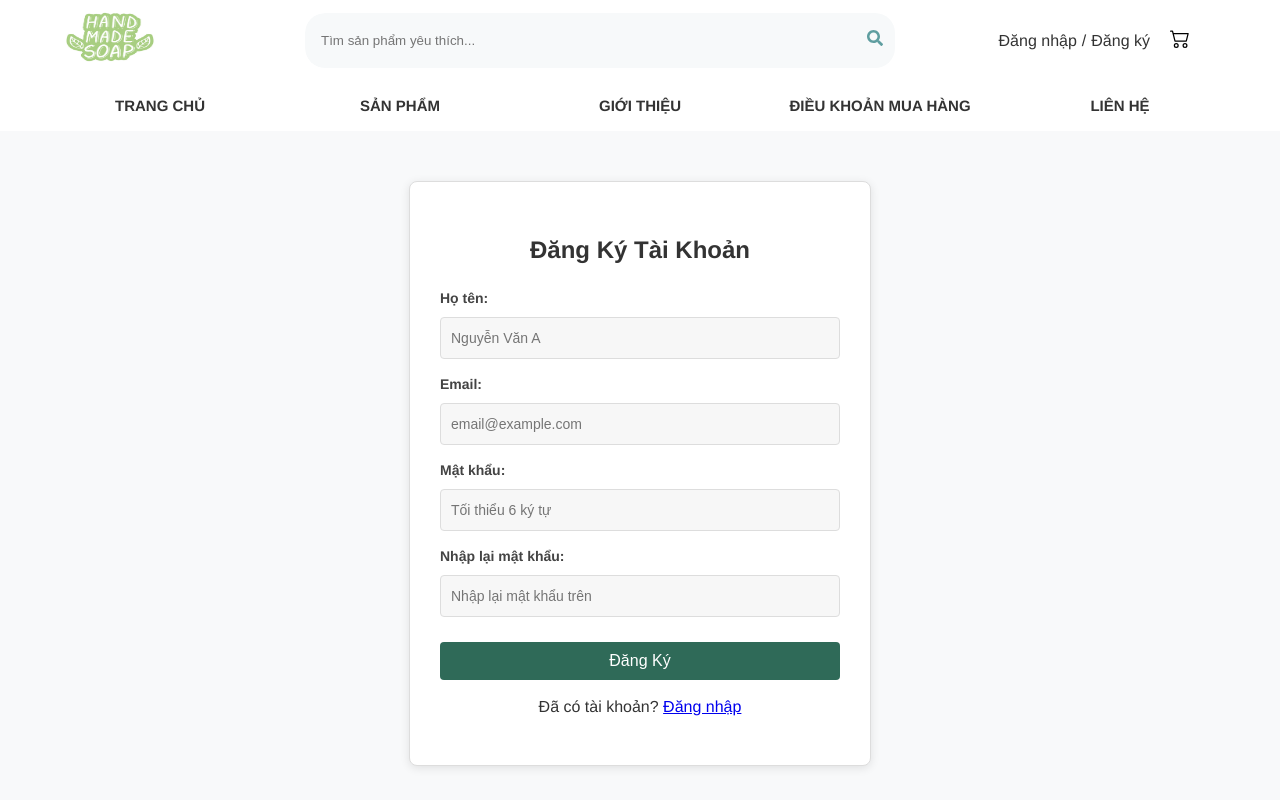
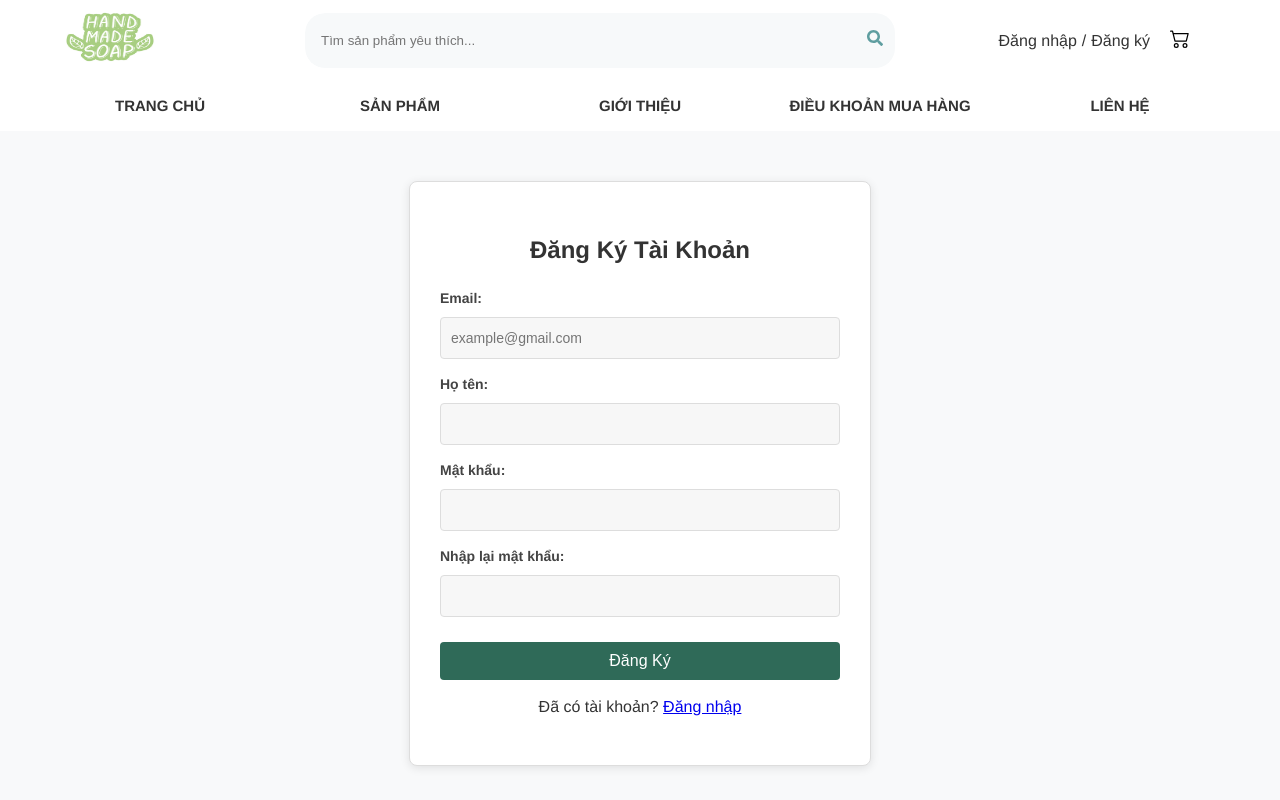
Before and after one commit to thomaspham252/web_fontend, a React (Create React App) app in the folder soap_website/: page /register in a window 1280 px wide. Shown: the top 800 px of the page. Built offline with nearby package versions, Linux system fonts and the light colour scheme.

Commit message:
Update Auth: Enforce Gmail validation & AddressBook

```diff
--- a/soap_website/src/components/personal_page/AddressBook.jsx
+++ b/soap_website/src/components/personal_page/AddressBook.jsx
@@ -9,8 +9,6 @@ const AddressBook = () => {
     const navigate = useNavigate();
     const [user, setUser] = useState(null);
     const [isEditing, setIsEditing] = useState(false);
-
-    // editIndex: 0 (Mặc định), 1 (Địa chỉ khác)
     const [editIndex, setEditIndex] = useState(0);
     const [notification, setNotification] = useState(null);
 
@@ -69,7 +67,17 @@ const AddressBook = () => {
     };
 
     const handleContactChange = (e) => {
-        setContactInfo({ ...contactInfo, [e.target.name]: e.target.value });
+        const { name, value } = e.target;
+
+        if (name === 'phone') {
+            const numericValue = value.replace(/\D/g, '');
+
+            if (numericValue.length <= 10) {
+                setContactInfo({ ...contactInfo, [name]: numericValue });
+            }
+        } else {
+            setContactInfo({ ...contactInfo, [name]: value });
+        }
     };
 
     const handleOpenEdit = (index) => {
@@ -77,13 +85,11 @@ const AddressBook = () => {
         const currentData = user.list_addresses && user.list_addresses[index];
 
         if (index === 0) {
-            // CASE 1: ĐỊA CHỈ MẶC ĐỊNH
             setContactInfo({
                 name: user.name,
                 phone: (currentData && currentData.phone) || user.phone || ''
             });
         } else {
-            // CASE 2: ĐỊA CHỈ KHÁC
             if (currentData) {
                 setContactInfo({
                     name: currentData.name || '',
@@ -93,7 +99,6 @@ const AddressBook = () => {
                 setContactInfo({ name: '', phone: '' });
             }
         }
-
         setSpecificAddress("");
         setSelectedProvince("");
         setSelectedDistrict("");
@@ -110,7 +115,6 @@ const AddressBook = () => {
     const handleSave = () => {
         if (!user) return;
 
-        // Validate
         const pName = provinces.find(p => p.code == selectedProvince)?.name || "";
         const dName = districts.find(d => d.code == selectedDistrict)?.name || "";
         const wName = wards.find(w => w.code == selectedWard)?.name || "";
@@ -125,8 +129,12 @@ const AddressBook = () => {
             return;
         }
 
+        if (contactInfo.phone.length > 10) {
+            alert("Số điện thoại");
+            return;
+        }
+
         const fullAddress = `${specificAddress}, ${wName}, ${dName}, ${pName}`;
-
         const newAddressObj = {
             name: contactInfo.name,
             phone: contactInfo.phone,
@@ -134,17 +142,15 @@ const AddressBook = () => {
         };
 
         const updatedList = [...(user.list_addresses || [])];
-
         updatedList[editIndex] = newAddressObj;
 
-        // --- XỬ LÝ LOGIC CẬP NHẬT USER ---
         let updatedUser = { ...user, list_addresses: updatedList };
 
         if (editIndex === 0) {
             updatedUser.phone = contactInfo.phone;
             updatedUser.address = fullAddress;
         }
-        // Call API
+
         fetch(`${API_URL}/${user.id}`, {
             method: 'PUT',
             headers: { 'Content-Type': 'application/json' },
@@ -159,8 +165,6 @@ const AddressBook = () => {
                 setUser(data);
                 setIsEditing(false);
                 showToast("Lưu địa chỉ thành công!");
-
-                // Dispatch event để các component khác (nếu có) cập nhật lại
                 window.dispatchEvent(new Event("userLogin"));
             })
             .catch(err => {
@@ -208,7 +212,6 @@ const AddressBook = () => {
                         <div className="form-row-2">
                             <div className="form-group">
                                 <label>Họ và tên:</label>
-                                {/* LOGIC QUAN TRỌNG: Disable nếu là Index 0 */}
                                 <input
                                     type="text"
                                     name="name"
@@ -223,7 +226,14 @@ const AddressBook = () => {
                             </div>
                             <div className="form-group">
                                 <label>Số điện thoại:</label>
-                                <input type="text" name="phone" value={contactInfo.phone} onChange={handleContactChange} placeholder="Nhập SĐT..."/>
+                                <input
+                                    type="tel"
+                                    name="phone"
+                                    value={contactInfo.phone}
+                                    onChange={handleContactChange}
+                                    placeholder=""
+                                    maxLength={10}
+                                />
                             </div>
                         </div>
 
--- a/soap_website/src/pages/auth/ForgotPassword.jsx
+++ b/soap_website/src/pages/auth/ForgotPassword.jsx
@@ -31,11 +31,21 @@ const ForgotPassword = () => {
         setError('');
         setMessage('');
 
-        fetch(`${API_URL}?email=${email}`)
+
+        const emailInput = email.trim().toLowerCase();
+        if (!emailInput.endsWith("@gmail.com")) {
+            setError("Vui lòng sử dụng email có đuôi @gmail.com");
+            return;
+        }
+
+
+        fetch(`${API_URL}?email=${emailInput}`)
             .then(res => res.json())
             .then(users => {
-                if (users.length > 0) {
-                    setFoundUser(users[0]);
+                const exactUser = users.find(u => u.email.toLowerCase() === emailInput);
+
+                if (exactUser) {
+                    setFoundUser(exactUser);
                     setStep(2);
                     setMessage('Email hợp lệ. Vui lòng đặt lại mật khẩu mới.');
                 } else {
@@ -89,7 +99,7 @@ const ForgotPassword = () => {
         <div className="auth-container">
             <h2>{step === 1 ? "Quên Mật Khẩu" : "Đặt Lại Mật Khẩu"}</h2>
 
-            {error && <p style={{color: 'red', marginBottom: '10px', textAlign: 'center'}}>{error}</p>}
+            {error && <p style={{color: 'red', marginBottom: '10px', textAlign: 'center', fontSize: '14px'}}>{error}</p>}
             {message && <p style={{color: 'green', marginBottom: '10px', textAlign: 'center'}}>{message}</p>}
 
             {step === 1 ? (
@@ -102,9 +112,12 @@ const ForgotPassword = () => {
                         <input
                             type="email"
                             required
-                            placeholder="Nhập email của bạn"
+                            placeholder="example@gmail.com"
                             value={email}
-                            onChange={(e) => setEmail(e.target.value)}
+                            onChange={(e) => {
+                                setEmail(e.target.value);
+                                if(error) setError(''); // Xóa lỗi khi bắt đầu gõ lại
+                            }}
                         />
                     </div>
                     <button type="submit" className="btn-auth">Tiếp tục</button>
@@ -139,7 +152,7 @@ const ForgotPassword = () => {
 
                     <button
                         type="button"
-                        onClick={() => {setStep(1); setError('');}}
+                        onClick={() => {setStep(1); setError(''); setMessage('');}}
                         style={{
                             width: '100%', padding: '10px', marginTop: '10px',
                             background: '#ccc', border: 'none', borderRadius: '4px', cursor: 'pointer'
--- a/soap_website/src/pages/auth/Login.jsx
+++ b/soap_website/src/pages/auth/Login.jsx
@@ -20,11 +20,20 @@ const Login = () => {
             ...formData,
             [e.target.name]: e.target.value
         });
+        // Xóa lỗi khi người dùng bắt đầu nhập lại
         if (errorMessage) setErrorMessage('');
     };
 
     const handleLogin = (e) => {
         e.preventDefault();
+
+        // KIỂM TRA ĐUÔI EMAIL @GMAIL.COM ---
+        const emailInput = formData.email.trim().toLowerCase();
+        if (!emailInput.endsWith("@gmail.com")) {
+            setErrorMessage("Vui lòng sử dụng email có đuôi @gmail.com");
+            return;
+        }
+
         fetch(`${API_URL}?email=${formData.email}`)
             .then(res => res.json())
             .then(users => {
@@ -62,7 +71,8 @@ const Login = () => {
         <div className="auth-container">
             <h2>Đăng Nhập</h2>
 
-            {errorMessage && <p style={{color: 'red', marginBottom: '10px', textAlign: 'center'}}>{errorMessage}</p>}
+            {/* Hiển thị lỗi (bao gồm lỗi sai đuôi gmail) */}
+            {errorMessage && <p style={{color: 'red', marginBottom: '10px', textAlign: 'center', fontSize: '14px'}}>{errorMessage}</p>}
 
             <form onSubmit={handleLogin}>
                 <div className="form-group">
@@ -71,7 +81,7 @@ const Login = () => {
                         type="email"
                         name="email"
                         required
-                        placeholder="Ví dụ: user@gmail.com"
+                        placeholder="example@gmail.com"
                         onChange={handleChange}
                     />
                 </div>
@@ -81,7 +91,7 @@ const Login = () => {
                         type="password"
                         name="password"
                         required
-                        placeholder="Nhập mật khẩu"
+                        placeholder=""
                         onChange={handleChange}
                     />
                 </div>
--- a/soap_website/src/pages/auth/Register.jsx
+++ b/soap_website/src/pages/auth/Register.jsx
@@ -30,12 +30,20 @@ const Register = () => {
         const cleanEmail = formData.email.trim();
         const cleanName = formData.name.trim();
 
+        // 1. Kiểm tra mật khẩu khớp
         if (formData.password !== formData.confirmPassword) {
             setError("Mật khẩu nhập lại không khớp!");
             return;
         }
 
-        // frech toàn bộ user về để kiểm tra
+        // 2.  KIỂM TRA ĐUÔI EMAIL
+        if (!cleanEmail.toLowerCase().endsWith("@gmail.com")) {
+            setError("Vui lòng sử dụng email có đuôi @gmail.com");
+            return;
+        }
+
+
+        // 3. Fetch toàn bộ user về để kiểm tra trùng lặp
         fetch(API_URL)
             .then(res => {
                 if (!res.ok) {
@@ -97,22 +105,22 @@ const Register = () => {
 
             <form onSubmit={handleRegister}>
                 <div className="form-group">
+                    <label>Email:</label>
+                    <input
+                        type="email"
+                        name="email"
+                        required
+                        placeholder="example@gmail.com"
+                        onChange={handleChange}
+                    />
+                </div>
+                <div className="form-group">
                     <label>Họ tên:</label>
                     <input
                         type="text"
                         name="name"
                         required
-                        placeholder="Nguyễn Văn A"
-                        onChange={handleChange}
-                    />
-                </div>
-                <div className="form-group">
-                    <label>Email:</label>
-                    <input
-                        type="email"
-                        name="email"
-                        required
-                        placeholder="email@example.com"
+                        placeholder=""
                         onChange={handleChange}
                     />
                 </div>
@@ -122,7 +130,7 @@ const Register = () => {
                         type="password"
                         name="password"
                         required
-                        placeholder="Tối thiểu 6 ký tự"
+                        placeholder=""
                         onChange={handleChange}
                     />
                 </div>
@@ -132,7 +140,7 @@ const Register = () => {
                         type="password"
                         name="confirmPassword"
                         required
-                        placeholder="Nhập lại mật khẩu trên"
+                        placeholder=""
                         onChange={handleChange}
                     />
                 </div>
```
